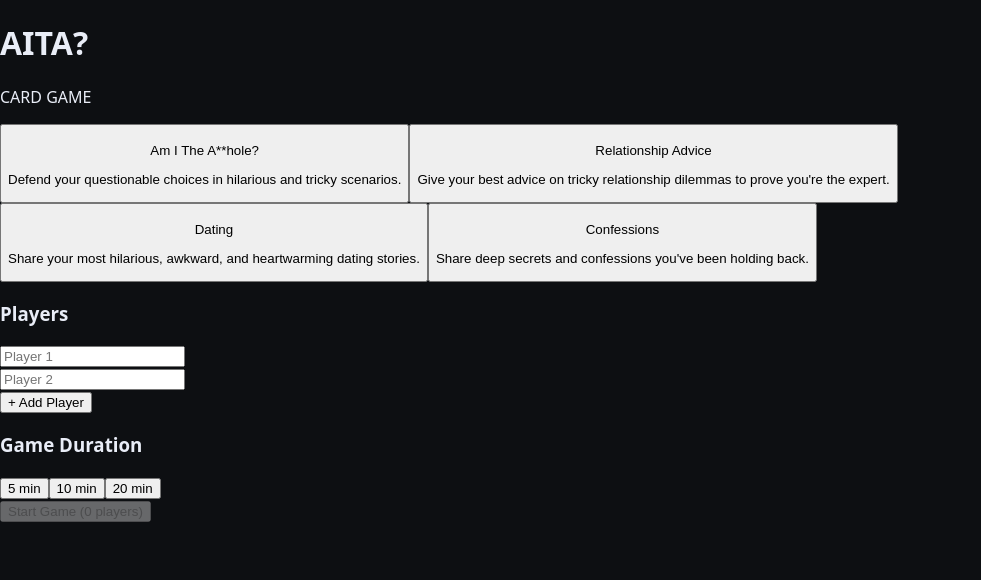
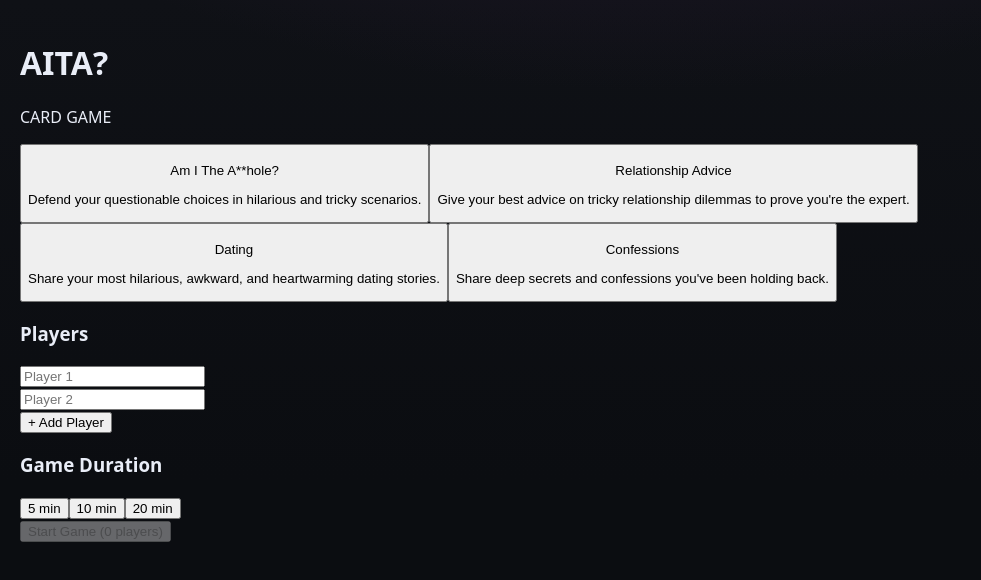
Before and after one commit to boraogunc/aita-app, a React (Vite) app: page / in a window 1280 px wide. Shown: the top 580 px of the page, without its empty margins (0-981 px from the left). Built offline with nearby package versions, Linux system fonts and the light colour scheme; some icons are missing.

Commit message:
Update App.tsx

```diff
--- a/App.tsx
+++ b/App.tsx
@@ -1,12 +1,12 @@
-
-import React, { useContext } from 'react';
-import { GameContext } from './contexts/GameContext';
-import SplashScreen from './components/SplashScreen';
-import SetupScreen from './components/SetupScreen';
-import GameScreen from './components/GameScreen';
-import JudgingScreen from './components/JudgingScreen';
-import LeaderboardScreen from './components/LeaderboardScreen';
-import { GameScreen as Screen } from './types';
+// App.tsx
+import React, { useContext } from "react";
+import { GameContext } from "./contexts/GameContext";
+import SplashScreen from "./components/SplashScreen";
+import SetupScreen from "./components/SetupScreen";
+import GameScreen from "./components/GameScreen";
+import JudgingScreen from "./components/JudgingScreen";
+import LeaderboardScreen from "./components/LeaderboardScreen";
+import { GameScreen as Screen } from "./types";
 
 const App: React.FC = () => {
   const { screen } = useContext(GameContext);
@@ -24,17 +24,11 @@ const App: React.FC = () => {
       case Screen.LEADERBOARD:
         return <LeaderboardScreen />;
       default:
-        return <SplashScreen />;
+        return <SetupScreen />;
     }
   };
 
-  return (
-    <div className="min-h-screen bg-gradient-to-b from-[#12121c] to-[#2a1a3d] flex flex-col items-center justify-center p-4">
-      <div className="relative w-full max-w-md mx-auto h-[80vh] min-h-[600px] md:h-auto md:min-h-0">
-         {renderScreen()}
-      </div>
-    </div>
-  );
+  return <div className="gradient screen">{renderScreen()}</div>;
 };
 
 export default App;
```
